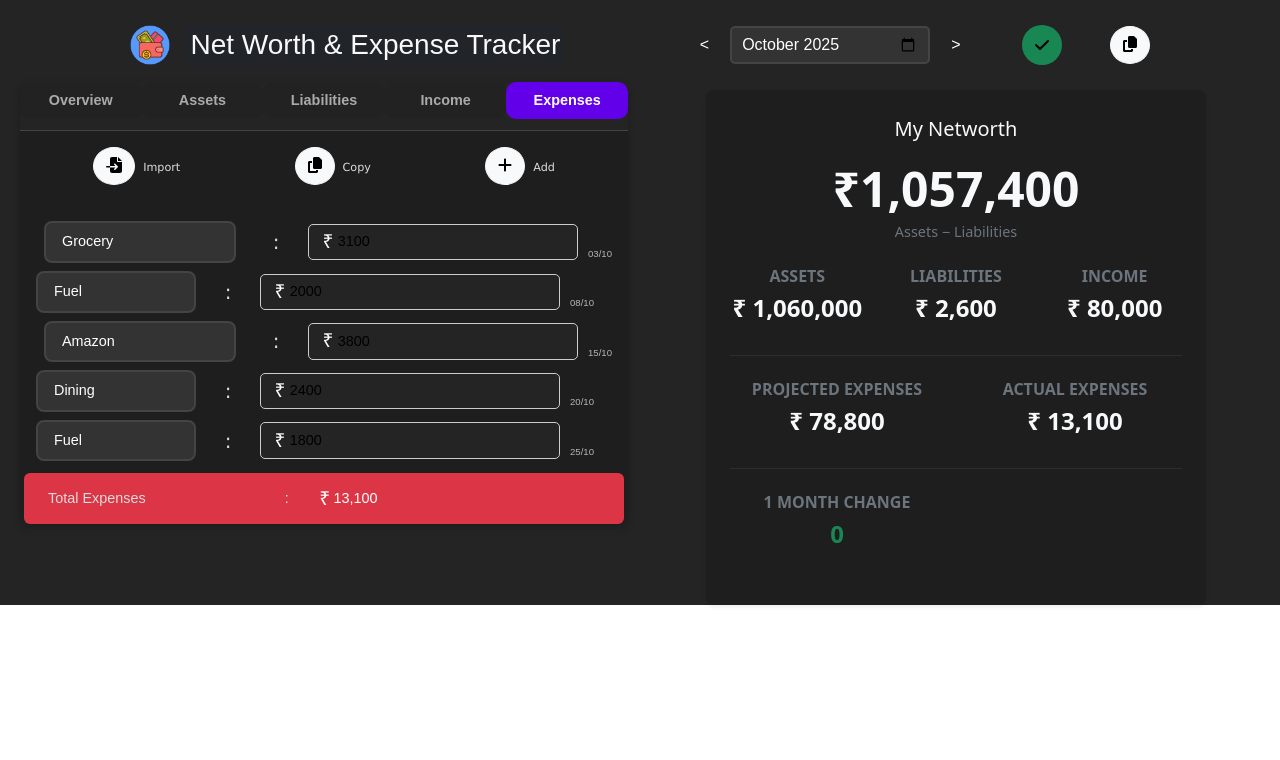
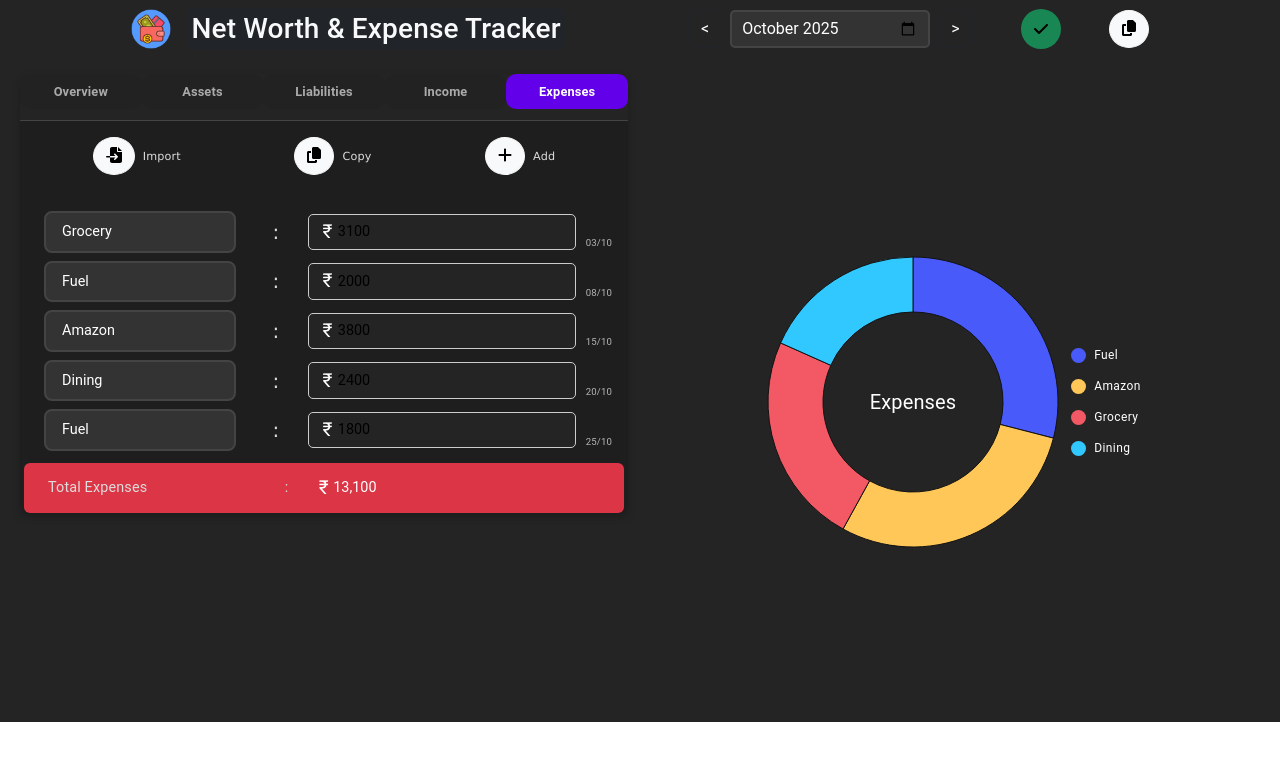
Before and after one commit to Sam1655/Expense-Tracker, a React (Vite) app: page / in a window 1280 px wide. Shown: the top 760 px of the page. Built offline with nearby package versions, Linux system fonts and the light colour scheme.

Commit message:
Added Charts

```diff
--- a/index.html
+++ b/index.html
@@ -3,7 +3,7 @@
   <head>
     <meta charset="UTF-8" />
     <link rel="icon" type="image/svg+xml" href="/expense.png" />
-    <meta name="viewport" content="width=device-width, initial-scale=1.0, maximum-scale=1" />
+    <meta name="viewport" content="width=device-width, initial-scale=0.8, maximum-scale=1" />
     <title>Expense Tracker | Net Worth</title>
   </head>
   <body>
--- a/package.json
+++ b/package.json
@@ -11,9 +11,13 @@
   },
   "dependencies": {
     "@custom-react-hooks/use-long-press": "^1.5.1",
+    "@emotion/react": "^11.14.0",
+    "@emotion/styled": "^11.14.1",
     "@fortawesome/fontawesome-svg-core": "^6.7.2",
     "@fortawesome/free-solid-svg-icons": "^6.7.2",
     "@fortawesome/react-fontawesome": "^0.2.2",
+    "@mui/material": "^7.3.4",
+    "@mui/x-charts": "^8.16.0",
     "@popperjs/core": "^2.11.8",
     "axios": "^1.7.9",
     "bootstrap": "^5.3.3",
--- a/src/NWTracker/Components/Assets.jsx
+++ b/src/NWTracker/Components/Assets.jsx
@@ -7,7 +7,10 @@ const Assets = ({
   setValue,
   totalAssets,
   setTotalAssets,
+  prevMonthdata,
 }) => {
+  const rc = (str) => str?.split(",")?.join(""); // Remove Comma
+
   const handleInputChange = (e, field) => {
     e.target.value = e.target.value.replace(/[^0-9]/g, "");
     e.target.value = e.target.value.replace(/\B(?=(\d{3})+(?!\d))/g, ","); // Add , separations
@@ -21,8 +24,19 @@ const Assets = ({
     );
   };
   return (
-    <div className="row align-items-center justify-content-center mx-3 ">
+    <div className="row align-items-center justify-content-center mx-3 my-2">
       {Asset_Fields.map((row, index) => {
+        const fields = row.field.split(".");
+        const prevMonthValue = prevMonthdata?.[fields[0]]?.[fields[1]];
+        const currentVal = getValues(row.field);
+
+        const perChg =
+          currentVal && prevMonthValue
+            ? (
+                ((rc(currentVal) - rc(prevMonthValue)) / rc(prevMonthValue)) *
+                100
+              ).toFixed(2)
+            : "";
         return (
           <div className="my-1 d-flex align-items-center" key={index}>
             <p className="text-start mb-0" style={{ flex: "0 0 45%" }}>
@@ -30,17 +44,41 @@ const Assets = ({
             </p>
             <p className="mx-3 mb-0">:</p>
 
+            <div style={{ flex: "0 0 40%" }}>
               <TextInput
                 register={register}
                 field={row.field}
                 onChange={(e) => handleInputChange(e, row.field)}
-              placeholder={row.label}
+                placeholder={prevMonthValue || row.label}
                 className="rupee-input"
               />
+            </div>
+            {perChg && (
+              <span
+                className={`mx-1 ${
+                  perChg > 0 ? "text-success" : "text-danger"
+                }`}
+                style={{ fontSize: "0.6rem" }}
+              >
+                {/* {perChg > 0 ? "↑" : "↓"} */}
+                {perChg}%
+              </span>
+            )}
           </div>
         );
       })}
       {Asset_Return_Fields.map((row, index) => {
+        const fields = row.field.split(".");
+        const prevMonthValue = prevMonthdata?.[fields[0]]?.[fields[1]];
+        const currentVal = getValues(row.field);
+
+        const perChg =
+          currentVal && prevMonthValue
+            ? (
+                ((rc(currentVal) - rc(prevMonthValue)) / rc(prevMonthValue)) *
+                100
+              ).toFixed(2)
+            : "";
         return (
           <div className="my-1 d-flex align-items-center" key={index}>
             <p className="text-start mb-0" style={{ flex: "0 0 45%" }}>
@@ -48,13 +86,26 @@ const Assets = ({
             </p>
             <p className="mx-3 mb-0">:</p>
 
+            <div style={{ flex: "0 0 40%" }}>
               <TextInput
                 register={register}
                 field={row.field}
                 onChange={(e) => handleInputChange(e, row.field)}
-              placeholder={row.label}
+                placeholder={prevMonthValue || row.label}
                 className="rupee-input"
               />
+            </div>
+            {perChg && (
+              <span
+                className={`mx-1 ${
+                  perChg > 0 ? "text-success" : "text-danger"
+                }`}
+                style={{ fontSize: "0.6rem" }}
+              >
+                {/* {perChg > 0 ? "↑" : "↓"} */}
+                {perChg}%
+              </span>
+            )}
           </div>
         );
       })}
--- a/src/NWTracker/Components/Expenses.jsx
+++ b/src/NWTracker/Components/Expenses.jsx
@@ -5,7 +5,6 @@ import {
   faCopy,
   faFileImport,
 } from "@fortawesome/free-solid-svg-icons";
-import { useLongPress } from "@custom-react-hooks/use-long-press";
 import { EXPENSE_TYPES } from "../constants";
 import { useEffect, useRef } from "react";
 
@@ -16,8 +15,8 @@ const Expenses = ({
   setExpensesFields,
   toast,
 }) => {
-  // Create refs for each TextInput field
-  const inputRefs = useRef([]);
+  const inputAmountRefs = useRef([]); //For Amount TextInput
+  const inputRefs = useRef([]); // For Label="Other" input
 
   const handleInputChange = (e, index) => {
     e.target.value = e.target.value.replace(/[^0-9]/g, ""); // Only Take 0-9 Inputs
@@ -36,14 +35,6 @@ const Expenses = ({
       )
     );
   }, [expensesFields]);
-
-  const handleDelete = (index) => {
-    if (window.confirm("Do you want to Delete?")) {
-      // expensesFields.splice(index, 1);
-      // setExpensesFields([...expensesFields]);
-      setExpensesFields(expensesFields.filter((_, i) => i !== index));
-    }
-  };
 
   const handleExpenseImport = () => {
     navigator.clipboard
@@ -72,6 +63,12 @@ const Expenses = ({
   };
 
   const handleExpenseAdd = () => {
+    console.log(expensesFields);
+    if (
+      expensesFields.length &&
+      (!expensesFields[0].value || expensesFields[0].label === EXPENSE_TYPES[0])
+    )
+      return;
     setExpensesFields((prev) => [
       {
         label: EXPENSE_TYPES[0],
@@ -128,18 +125,8 @@ const Expenses = ({
           </div>
         </div>
         {expensesFields?.map((row, index) => {
-          // const longPressEvents = useLongPress(() => handleDelete(index), {
-          //   threshold: 500,
-          //   onStart: () => console.log("Press started"),
-          //   onFinish: () => console.log("Long press finished"),
-          //   onCancel: () => console.log("Press cancelled"),
-          // });
           return (
-            <div
-              className="my-1 d-flex align-items-center"
-              key={index}
-              // {...longPressEvents}
-            >
+            <div className="my-1 d-flex align-items-center" key={index}>
               {expensesFields[index]?.label !== "Other" &&
               EXPENSE_TYPES.includes(expensesFields[index]?.label) ? (
                 <select
@@ -150,14 +137,15 @@ const Expenses = ({
                     setExpensesFields([...expensesFields]);
 
                     // Automatically focus the corresponding TextInput
-                    setTimeout(() => {
-                      requestAnimationFrame(() => {
-                        const inputElement = inputRefs.current[index];
-                        if (inputElement) {
-                          inputElement.focus();
-                        }
-                      });
-                    }, 250);
+                    requestAnimationFrame(() => {
+                      const inputElement =
+                        e.target.value === "Other"
+                          ? inputRefs.current[index]
+                          : inputAmountRefs.current[index];
+                      if (inputElement) {
+                        inputElement.focus();
+                      }
+                    });
                   }}
                 >
                   {EXPENSE_TYPES.map((name, index1) => (
@@ -168,26 +156,22 @@ const Expenses = ({
                 </select>
               ) : (
                 <input
+                  ref={(el) => (inputRefs.current[index] = el)}
                   type="text"
-                  style={{
-                    width: "160px",
-                    padding: "0.5rem 1rem",
-                    fontSize: "0.9rem",
-                    border: "2px solid #444",
-                    borderRadius: "8px",
-                    backgroundColor: "#333",
-                    color: "#fff",
-                  }}
+                  className="mx-2 col-md-4 expenseInput"
                   onBlur={(e) => {
                     row.label = e.target.value;
                     setExpensesFields([...expensesFields]);
+                  }}
+                  onClick={(e) => {
+                    if (e.target.value === "Other") e.target.value = "";
                   }}
                   defaultValue={expensesFields[index]?.label}
                 ></input>
               )}
               <label className="mx-2 col-md-1">:</label>
               <TextInput
-                ref={(el) => (inputRefs.current[index] = el)} // store ref
+                ref={(el) => (inputAmountRefs.current[index] = el)} // store ref
                 onChange={(e) => handleInputChange(e, index)}
                 onClick={(e) => {
                   if (e.target.value === "0") e.target.value = "";
@@ -195,9 +179,6 @@ const Expenses = ({
                 placeholder={row.label}
                 value={row.value}
               />
-              {/* <button type="button" onClick={() => handleDelete(index)}>
-                X
-              </button> */}
               <span className="date-Span">
                 {expensesFields[index]?.timestamp
                   ? new Date(
--- a/src/NWTracker/Components/Income.jsx
+++ b/src/NWTracker/Components/Income.jsx
@@ -10,7 +10,6 @@ const Income = ({
   setTotalIncome,
   prevMonthdata,
 }) => {
-
   const handleInputChange = (e, field) => {
     e.target.value = e.target.value.replace(/[^0-9]/g, ""); // Only Take 0-9 Inputs
 
@@ -25,8 +24,11 @@ const Income = ({
       )
     );
   };
+
+  const rc = (str) => str?.split(",")?.join(""); // Remove Comma
+
   return (
-    <div className="row align-items-center justify-content-center mx-3">
+    <div className="row align-items-center justify-content-center mx-3  my-2">
       {INCOME_FIELDS.map((row, index) => {
         return (
           <div className="my-1 d-flex align-items-center" key={index}>
@@ -56,9 +58,9 @@ const Income = ({
           placeholder={"Enter EPF Data"}
           // onChange={(e) => handleInputChange(e, "income.epfInt")}
           value={
-            getValues("asset.EPF") -
-              prevMonthdata?.asset?.EPF -
-              getValues("income.epfIncome") || ""
+            rc(getValues("asset.EPF")) -
+              rc(prevMonthdata?.asset?.EPF) -
+              rc(getValues("income.epfIncome")) || ""
           }
           disabled
         />
--- a/src/NWTracker/Components/Liabilities.jsx
+++ b/src/NWTracker/Components/Liabilities.jsx
@@ -9,8 +9,6 @@ const Liabilities = ({
   totalLiabilities,
   setTotalLiabilities,
 }) => {
-
-
   const handleInputChange = (e, field) => {
     e.target.value = e.target.value.replace(/[^0-9]/g, ""); // Only Take 0-9 Inputs
 
@@ -26,7 +24,7 @@ const Liabilities = ({
     );
   };
   return (
-    <div className="row align-items-center justify-content-center mx-3">
+    <div className="row align-items-center justify-content-center mx-3 my-2">
       {LIABILITIES_FIELD.map((row, index) => {
         return (
           <div className="my-1 d-flex align-items-center" key={index}>
--- a/src/NWTracker/Components/TabNavigator.css
+++ b/src/NWTracker/Components/TabNavigator.css
@@ -26,11 +26,11 @@ body {
 }
 
 .tab {
-  padding: 0.5rem 1rem;
+  padding: 0.5rem 0.7rem;
   flex: 1;
   text-align: center;
   cursor: pointer;
-  font-size: 0.9rem;
+  font-size: 0.8rem;
   border-radius: 10px;
   font-weight: bold;
   transition: all 0.3s ease;
@@ -49,7 +49,7 @@ body {
 }
 
 .tab-content {
-  /* padding: 25px 0px 10px 0px; */
+  /* padding: 15px 0px; */
   background-color: #1e1e1e;
   color: #ddd;
   font-size: 16px;
--- a/src/NWTracker/Components/TabNavigator.jsx
+++ b/src/NWTracker/Components/TabNavigator.jsx
@@ -16,7 +16,7 @@ const TabNavigator = ({ activeTab, setActiveTab, tabs, children }) => {
       </div>
       <div
         className="tab-content"
-        style={{ maxHeight: "75vh", overflowY: "auto" }}
+        style={{ maxHeight: "79vh", overflowY: "auto" }}
       >
         {children}
       </div>
--- a/src/NWTracker/NetWorthTracker.css
+++ b/src/NWTracker/NetWorthTracker.css
@@ -3,6 +3,18 @@
     /* height: 100vh; */
     color: white;
     box-sizing: border-box;
+}
+
+.responsive-container {
+    min-height: 40vh;
+    /* default for small screens */
+}
+
+@media (min-width: 992px) {
+    .responsive-container {
+        min-height: 80vh;
+        /* for larger screens */
+    }
 }
 
 .btn-dark {
@@ -37,7 +49,7 @@ input[type="month"]:focus {
 }
 
 select {
-    width: 200px;
+    min-width: 10rem;
     padding: 0.5rem 1rem;
     font-size: 0.9rem;
     border: 2px solid #444;
@@ -86,6 +98,16 @@ select option:hover {
     color: #fff;
 }
 
+.expenseInput {
+    min-width: 10rem;
+    padding: 0.5rem 1rem;
+    font-size: 0.9rem;
+    border: 2px solid #444;
+    border-radius: 8px;
+    background-color: #333;
+    color: #fff;
+}
+
 
 
 ::-webkit-scrollbar {
--- a/src/NWTracker/NetWorthTracker.jsx
+++ b/src/NWTracker/NetWorthTracker.jsx
@@ -9,10 +9,24 @@ import { FontAwesomeIcon } from "@fortawesome/react-fontawesome";
 import { faCheck, faCopy } from "@fortawesome/free-solid-svg-icons";
 import { TABS } from "./constants";
 import { ToastContainer, toast } from "react-toastify";
+import { MOCK_DATA } from "./Components/MockData";
 
 import "react-toastify/dist/ReactToastify.css";
 import "./NetWorthTracker.css";
-import { MOCK_DATA } from "./Components/MockData";
+
+import Box from "@mui/material/Box";
+import { LineChart } from "@mui/x-charts";
+import { PieChart } from "@mui/x-charts/PieChart";
+import { useDrawingArea } from "@mui/x-charts/hooks";
+import { styled } from "@mui/material/styles";
+import { ThemeProvider, createTheme } from "@mui/material/styles";
+import CssBaseline from "@mui/material/CssBaseline";
+
+const darkTheme = createTheme({
+  palette: {
+    mode: "dark",
+  },
+});
 
 const NetWorthTracker = () => {
   const [activeTab, setActiveTab] = useState(4);
@@ -114,7 +128,6 @@ const NetWorthTracker = () => {
 
   const handleDateChange = (date) => {
     const data = consolidatedData?.[date];
-    console.log(data, "ssss");
     // Load Data
     if (data) {
       reset();
@@ -132,7 +145,6 @@ const NetWorthTracker = () => {
       setExpensesFields(data.expensesFields);
     } else {
       // Empty Prev Data
-      console.log("reset kia");
       reset();
       setValue("date", date);
       setTotalAssets(0);
@@ -262,6 +274,7 @@ const NetWorthTracker = () => {
             setValue={setValue}
             totalAssets={totalAssets}
             setTotalAssets={setTotalAssets}
+            prevMonthdata={prevMonthdata}
           />
         );
       case 2:
@@ -298,6 +311,98 @@ const NetWorthTracker = () => {
     }
   };
 
+  function getTop6Expenses() {
+    // Step 1: Merge same-label items
+    const data = expensesFields;
+    const merged = Object.values(
+      data.reduce((acc, { label, value, timestamp }) => {
+        const numValue = Number(value?.split(",")?.join("")); // ensure numeric
+        if (!acc[label]) {
+          acc[label] = { label, value: numValue, timestamp };
+        } else {
+          acc[label].value += numValue;
+        }
+        return acc;
+      }, {})
+    );
+
+    // Step 2: Sort by value descending
+    merged.sort((a, b) => b.value - a.value);
+
+    // Step 3: Keep top 6
+    return merged.slice(0, 7);
+  }
+
+  const returnRenderGraph = () => {
+    switch (activeTab) {
+      default:
+        const margin = { right: 50 };
+
+        // Sort the Data Lexically according to Date
+        const sortedData = Object.fromEntries(
+          Object.entries(consolidatedData).sort(([a], [b]) =>
+            a.localeCompare(b)
+          )
+        );
+
+        const keys = Object.keys(sortedData);
+        const values = Object.values(sortedData);
+
+        const uData = [];
+        // const pData = [2400, 1398, 9800, 3908, 4800, 3800, 4300];
+        const xLabels = [];
+
+        // for (let i = keys.length - 1; i >= 0; i--) {
+        for (let i = 0; i < keys.length; i++) {
+          uData.push(values[i].netWorth);
+          xLabels.push(keys[i]);
+        }
+        return (
+          <LineChart
+            series={[{ data: uData, label: "uv" }]}
+            xAxis={[
+              {
+                scaleType: "point",
+                data: xLabels,
+              },
+            ]}
+            yAxis={[{ width: 70 }]}
+            margin={margin}
+          />
+        );
+
+      case 4:
+        if (!expensesFields.length) return <div>No Expenses</div>;
+        const data = getTop6Expenses();
+
+        const size = {
+          width: 300,
+          height: 300,
+        };
+
+        const StyledText = styled("text")(({ theme }) => ({
+          fill: theme.palette.text.primary,
+          textAnchor: "middle",
+          dominantBaseline: "central",
+          fontSize: 20,
+        }));
+
+        function PieCenterLabel({ children }) {
+          const { width, height, left, top } = useDrawingArea();
+          return (
+            <StyledText x={left + width / 2} y={top + height / 2}>
+              {children}
+            </StyledText>
+          );
+        }
+        return (
+          <PieChart series={[{ data, innerRadius: 90 }]} {...size}>
+            <PieCenterLabel>Expenses</PieCenterLabel>
+          </PieChart>
+        );
+    }
+  };
+
   const handlePrevMonth = handleSubmit(async (data) => {
     await onSubmit(data);
     const selectedMonth = getValues("date") || currentMonth;
@@ -318,7 +423,7 @@ const NetWorthTracker = () => {
       <form onSubmit={handleSubmit(onSubmit)}>
         <div className="d-flex flex-column justify-content-start align-items-center mx-2">
           <div
-            className="d-flex flex-column flex-md-row align-items-center justify-content-evenly w-100 px-2 pt-4 gap-2 position-sticky top-0 z-2"
+            className="d-flex flex-column flex-md-row align-items-center justify-content-evenly w-100 px-2 py-2 gap-2 position-sticky top-0 z-2"
             style={{ backgroundColor: "#242424" }}
           >
             <div className="d-flex align-items-center justify-content-center gap-3">
@@ -329,7 +434,11 @@ const NetWorthTracker = () => {
             </div>
             <div className="d-flex align-items-center justify-content-center gap-lg-5 gap-4 ">
               <div className="d-flex gap-2 align-items-center">
-                <button className="btn btn-dark" onClick={handlePrevMonth}>
+                <button
+                  className="btn btn-dark"
+                  type="button"
+                  onClick={handlePrevMonth}
+                >
                   {"<"}
                 </button>
                 <input
@@ -341,7 +450,11 @@ const NetWorthTracker = () => {
                     handleDateChange(e.target.value);
                   }}
                 ></input>
-                <button onClick={handleNextMonth} className="btn btn-dark">
+                <button
+                  onClick={handleNextMonth}
+                  type="button"
+                  className="btn btn-dark"
+                >
                   {">"}
                 </button>
               </div>
@@ -367,7 +480,7 @@ const NetWorthTracker = () => {
             </div>
           </div>
           <div className="p-0 row w-100">
-            <div className="col-lg-6 col-md-8">
+            <div className="col-lg-6 ">
               <TabNavigator
                 activeTab={activeTab}
                 setActiveTab={setActiveTab}
@@ -376,8 +489,16 @@ const NetWorthTracker = () => {
                 {returnRenderContent()}
               </TabNavigator>
             </div>
-            <div className="col-lg-6 col-md-4 mt-4 ">
-              <Overview />
+            <div
+              className="col-lg-6  mt-4 responsive-container"
+              // style={{ minHeight: "80vh" }}
+            >
+              <ThemeProvider theme={darkTheme}>
+                <CssBaseline />
+                <Box sx={{ width: "100%", height: "100%" }} className="d-flex">
+                  {returnRenderGraph()}
+                </Box>
+              </ThemeProvider>
             </div>
           </div>
         </div>
--- a/src/NWTracker/constants.js
+++ b/src/NWTracker/constants.js
@@ -35,6 +35,7 @@ export const INCOME_FIELDS = [
   { label: "EPF Income", field: "income.epfIncome" },
 ];
 export const EXPENSE_TYPES = [
+  "Select",
   "Amazon",
   "BlinkIt",
   "Cash Withdrawl",
```
Also changed, not shown: 1 other file (tests, documents, lock files or other folders). Lines whose indentation alone changed are shown as unchanged.
